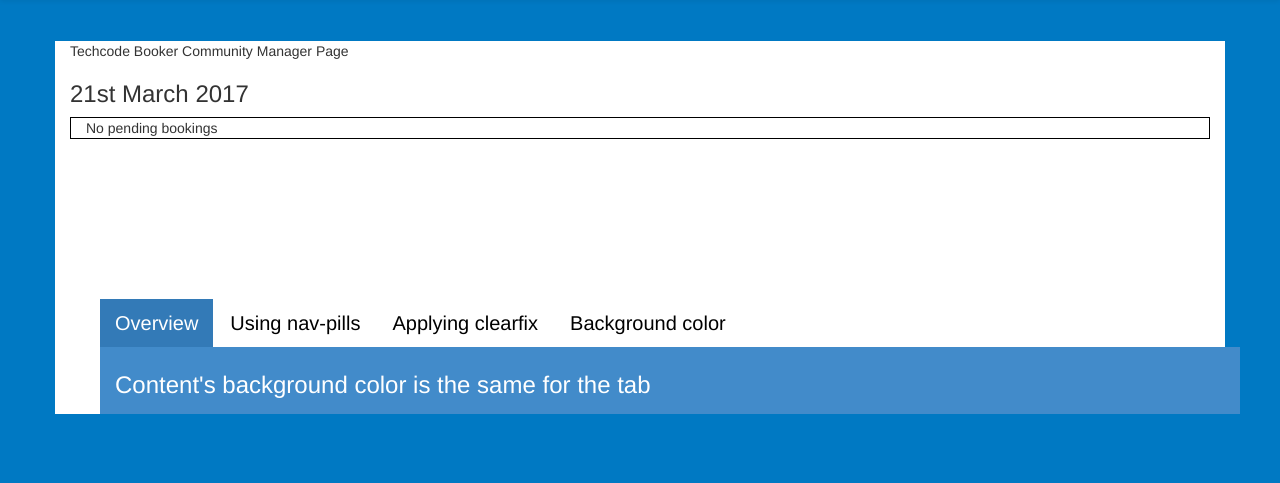
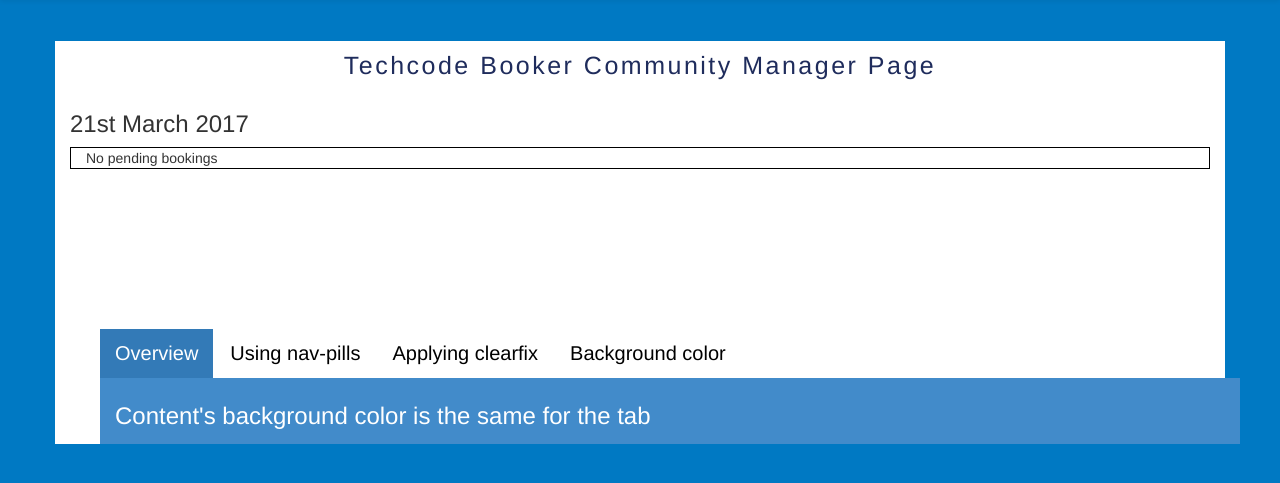
Before and after one commit to pratity4samutpada/TechcodeBooker, a Django app: template techcodebooker/roombooker/templates/communitymanager/index.html in a window 1280 px wide. Shown: the part 100-583 px from the top of the page. Run offline with Django 3.2, Linux system fonts and the light colour scheme; the template is opened without the code that fills it, so the values that code supplies are empty; some libraries are stand-ins or nearby versions.

Commit message:
added page title to main

```diff
--- a/techcodebooker/roombooker/static/css/dashboard.css
+++ b/techcodebooker/roombooker/static/css/dashboard.css
@@ -23,6 +23,14 @@ div.container{
 
 div.container.module{
     background-color:white;
+}
+.cm-page-title {
+    text-align: center;
+    font-size: 25px;
+    letter-spacing: 0.1em;
+    margin-bottom: 1%;
+    margin-top: 1%;
+    color: rgb(31, 44, 92);
 }
 
 .title {
--- a/techcodebooker/roombooker/templates/communitymanager/index.html
+++ b/techcodebooker/roombooker/templates/communitymanager/index.html
@@ -2,7 +2,7 @@
 {%load static%}
 {%block content%}
 <div class="container module" id="index-view">
-    <div>Techcode Booker Community Manager Page</div>
+    <h3 class="cm-page-title">Techcode Booker Community Manager Page</h3>
     <div class="row">
         <div class="col-md-12 body-default-view">
             <h3>{% now "jS F Y" %}</h3>
```
